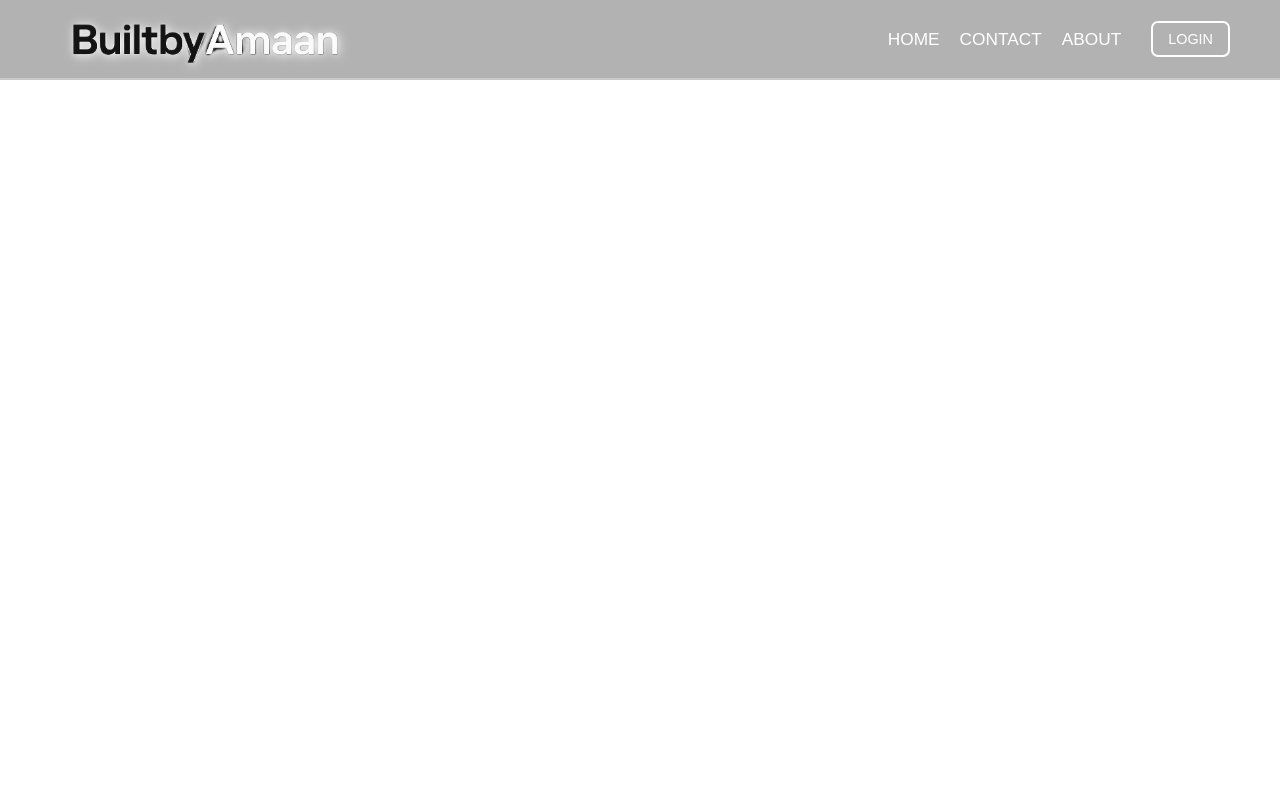
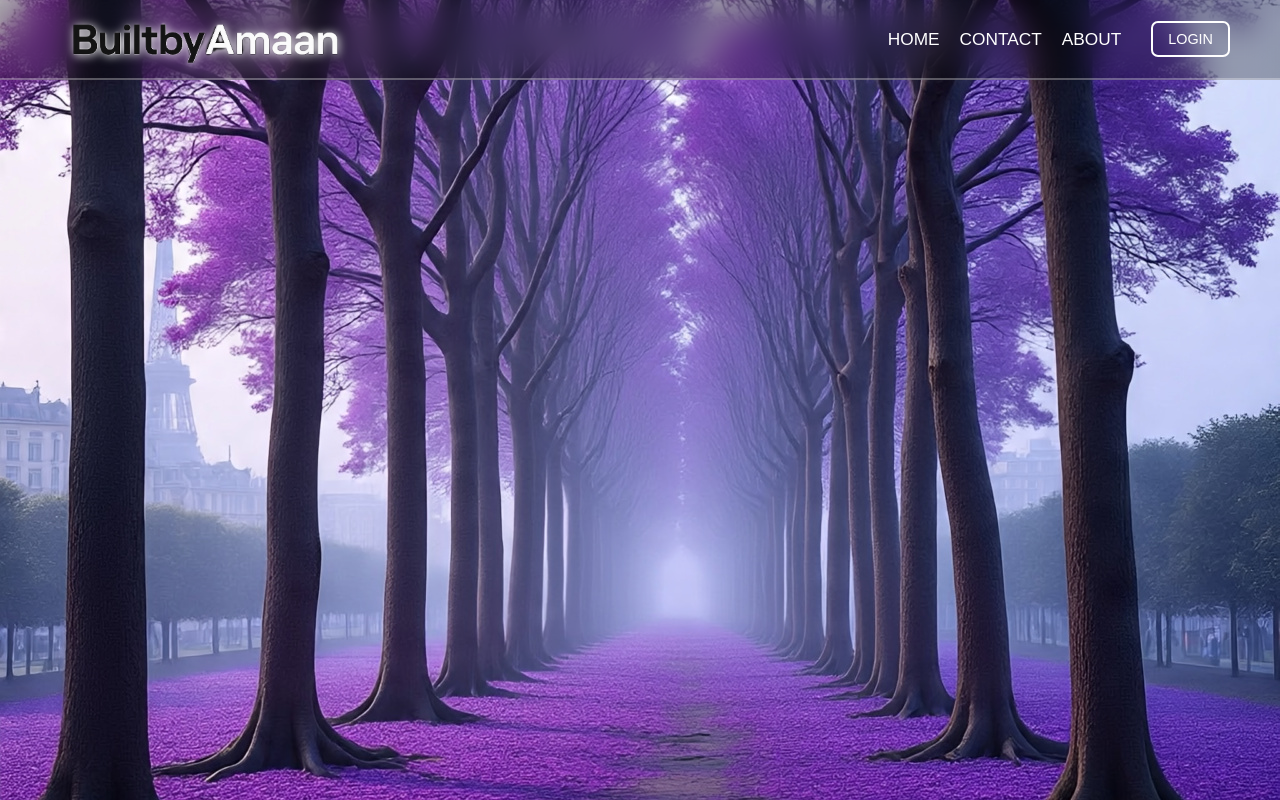
Before and after one commit to Md-Amaan510/Login_form-, a plain HTML site: page index.html in a window 1280 px wide. Drawn offline with Linux system fonts and the light colour scheme.

Commit message:
style.css

```diff
--- a/style.css
+++ b/style.css
@@ -8,7 +8,7 @@
 body {
   height: 100vh;
   width: 100vw;
-  background-image: url(images/wi.jpg);
+  background-image: url(wi.jpg);
   background-position: center;
   background-size: cover;
   display: flex;
```
